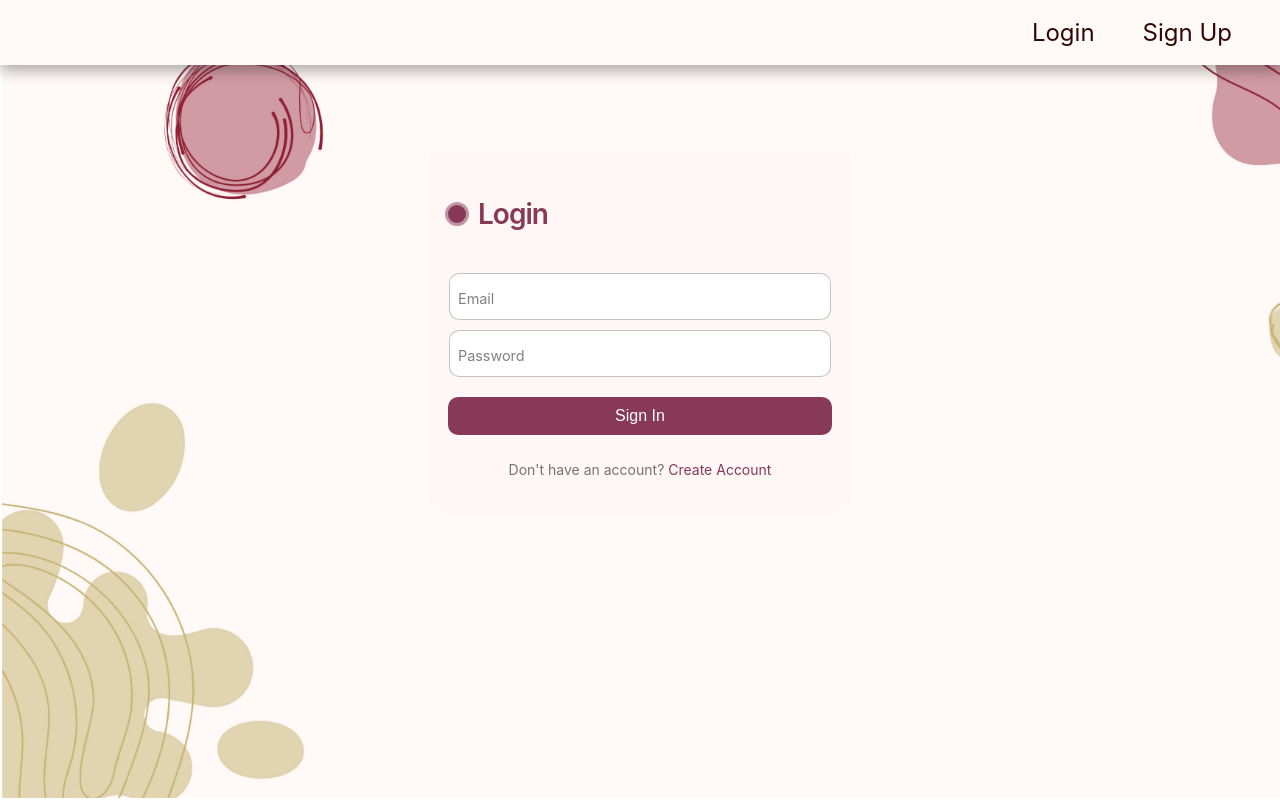
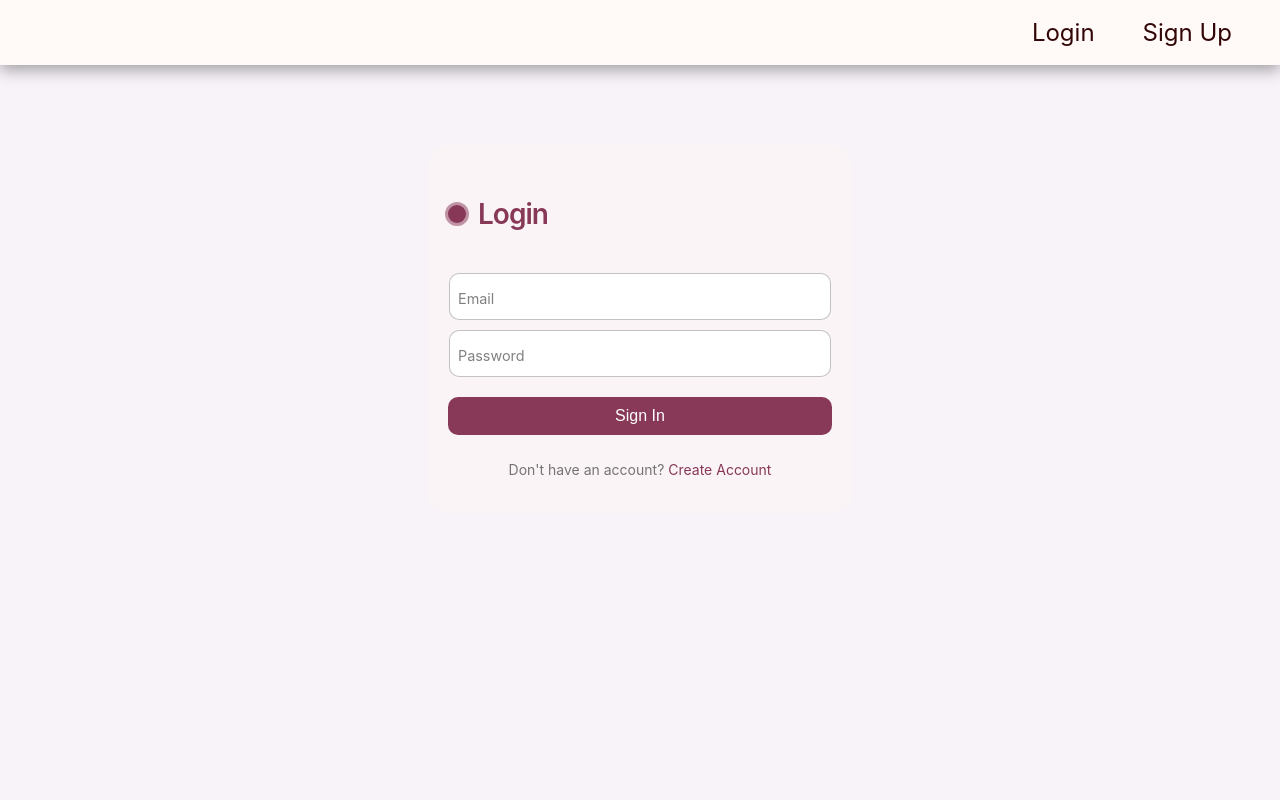
Before and after one commit to CTRL-V-CTRL-C/ctrl_c_ctrl_v-SOEN341_Project_F24, a React (Vite) app in the folder client/: page /loginAccount in a window 1280 px wide. Built offline with nearby package versions, Linux system fonts and the light colour scheme; no server answers.

Commit message:
change the background photo to a solid color

```diff
--- a/client/src/Pages/Components/Styles/BackgroundImage.css
+++ b/client/src/Pages/Components/Styles/BackgroundImage.css
@@ -1,5 +1,3 @@
 html {
-    background-image: url("../../../assets/images/backgroundimage.png");
-    background-size:cover;
-    background-repeat: no-repeat;
+    background: rgba(229, 216, 237, 0.3);
 }
```
